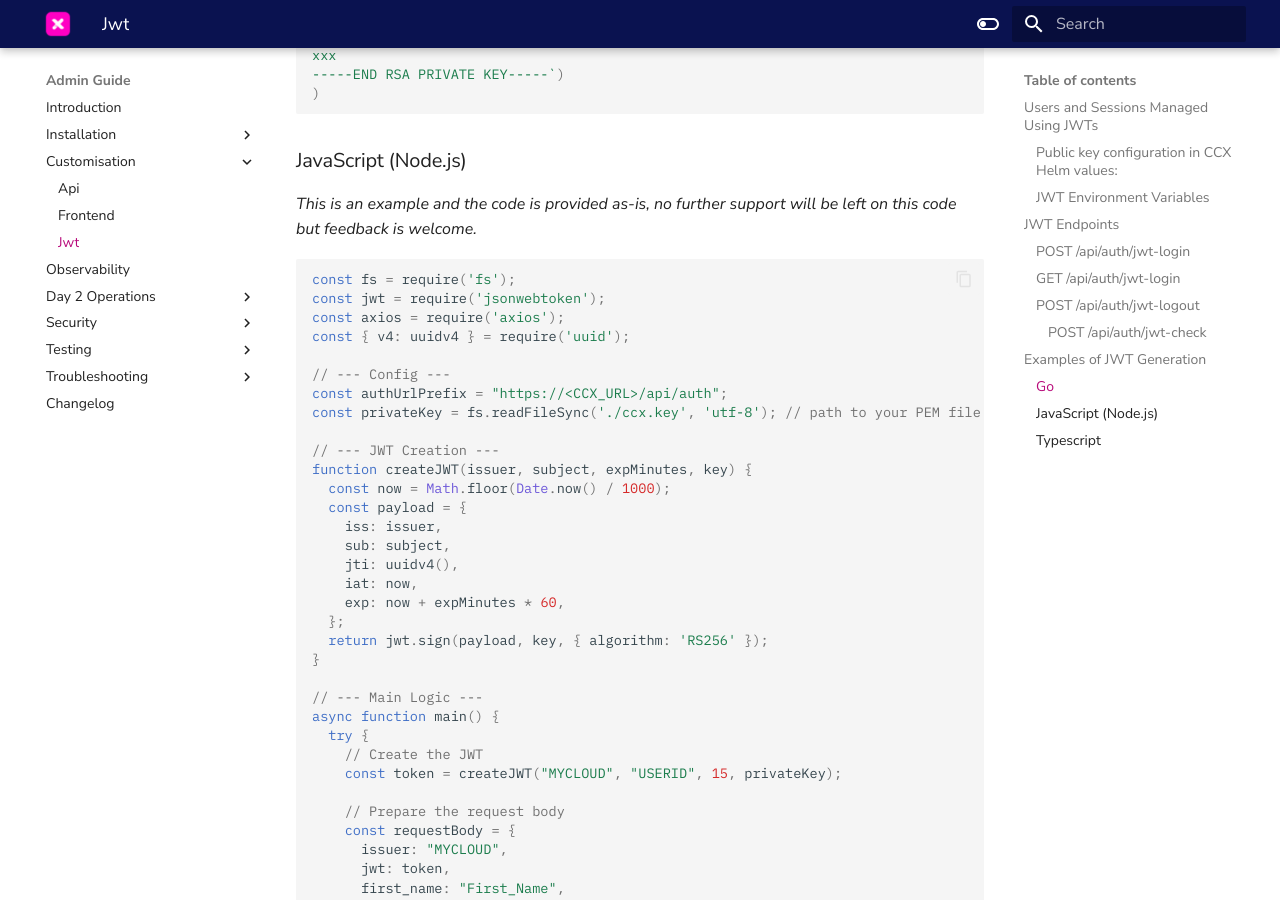
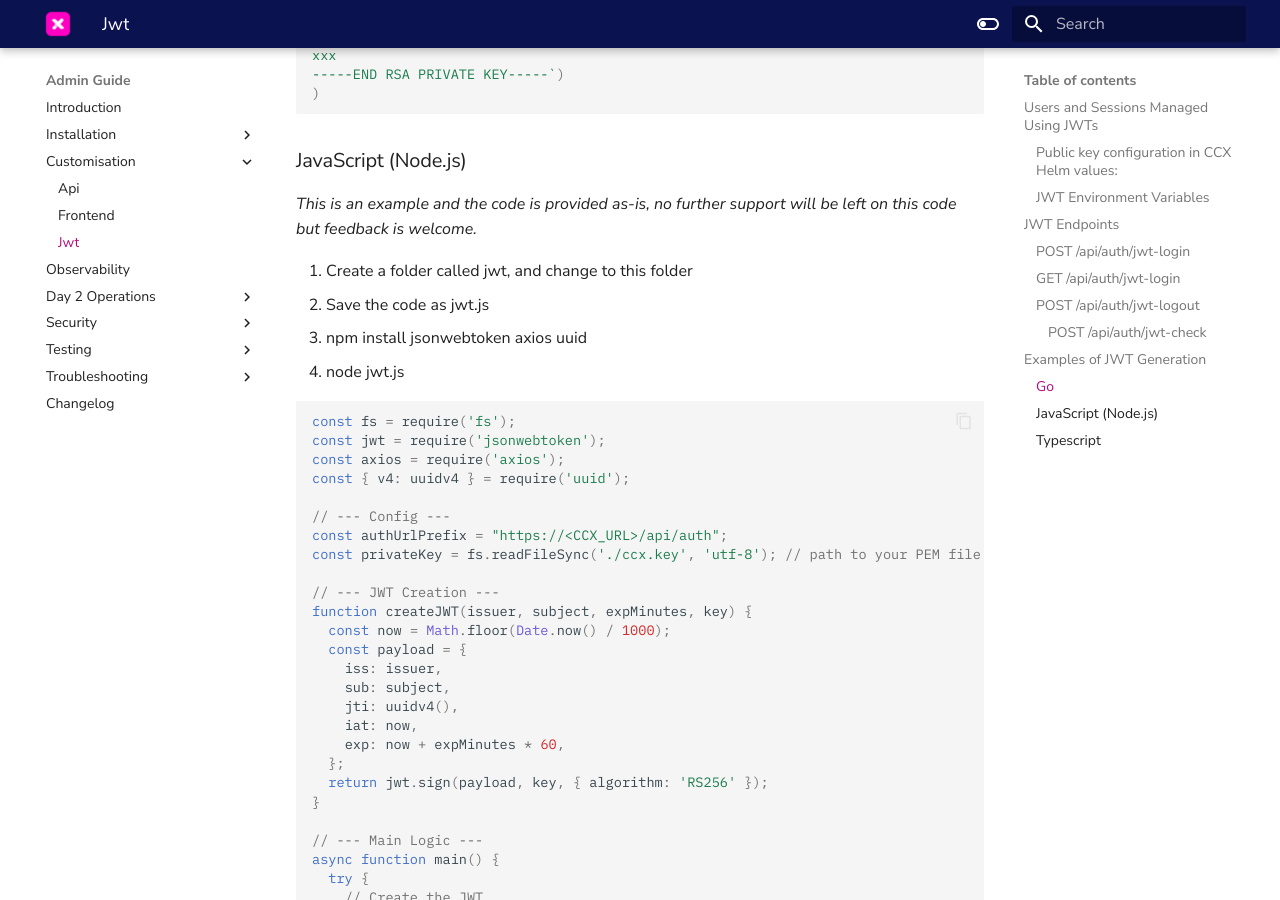
Before and after one commit to severalnines/ccx-docs, an MkDocs documentation site: the page built from docs/admin/Customisation/JWT.md, in a window 1280 px wide and 900 px high, scrolled down 5984 px. Built offline with MkDocs 1.6.1 and Material for MkDocs 9.7.7, drawn with Linux system fonts in a browser that asks for light colours; comment, search, counter and statistics services are not loaded.

Commit message:
build instructions

````diff
--- a/docs/admin/Customisation/JWT.md
+++ b/docs/admin/Customisation/JWT.md
@@ -244,6 +244,11 @@ xxx
 
 *This is an example and the code is provided as-is, no further support will be left on this code but feedback is welcome.*
 
+1. Create a folder called jwt, and change to this folder
+2. Save the code as jwt.js
+3. npm install jsonwebtoken axios uuid
+4. node jwt.js
+
 ```javascript
 const fs = require('fs');
 const jwt = require('jsonwebtoken');
````
